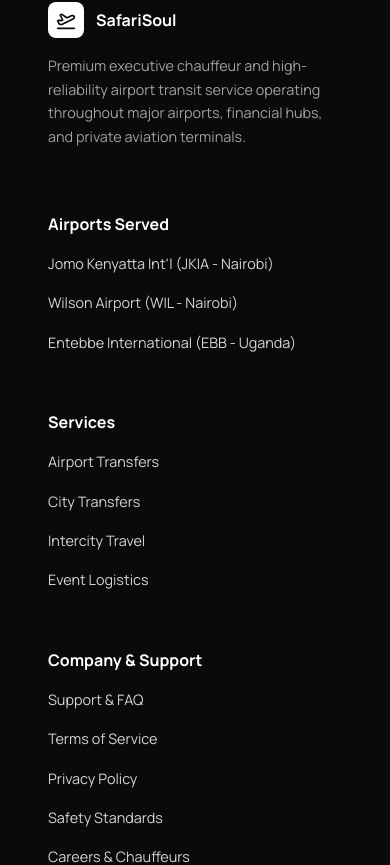
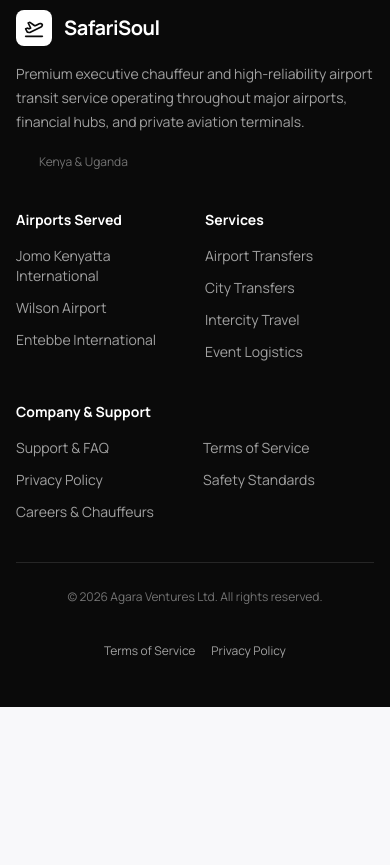
Before and after one commit to agwadan/safari-soul-transport, a Next.js app: page /privacy-policy in a window 390 px wide. Shown: the part 7625-8490 px from the top of the page. After the commit the page ends 8332 px from the top, so only its background shows below. Built offline with nearby package versions, Linux system fonts and the light colour scheme.

Commit message:
Update mobile responsiveness

```diff
--- a/app/components/home/FleetShowcase.tsx
+++ b/app/components/home/FleetShowcase.tsx
@@ -1,6 +1,7 @@
 import Image from "next/image";
 import { convertKesToUsd, fleet, formatKes, formatUsd } from "../data/fleet";
 import Icon from "../ui/Icons";
+
 
 export default function FleetShowcase({
   kesToUsd,
@@ -9,30 +10,32 @@
 }) {
   return (
     <section
-      className="py-16 bg-background border-b border-border-hairline"
+      className="border-b border-border-hairline bg-background py-12 sm:py-16 lg:py-20"
       id="fleet"
     >
-      <div className="max-w-7xl mx-auto px-margin">
+      <div className="mx-auto max-w-7xl px-4 sm:px-6 lg:px-margin">
         {/* Section Header */}
-        <div className="flex flex-col md:flex-row md:items-end justify-between mb-12">
+        <div className="mb-8 flex flex-col gap-4 sm:mb-10 md:flex-row md:items-end md:justify-between lg:mb-12">
           <div>
-            <span className="font-label-sm text-label-sm font-bold tracking-wider text-[#b27c00] uppercase mb-2 block">
+            <span className="mb-2 block text-xs font-bold uppercase tracking-wider text-[#b27c00] sm:text-sm">
               Pristine Executive Vehicles
             </span>
-            <h2 className="font-headline-lg text-headline-lg font-bold text-[#0a0a0a]">
+
+            <h2 className="text-2xl font-bold leading-tight text-[#0a0a0a] sm:text-3xl lg:text-headline-lg">
               Curated Chauffeur Fleet
             </h2>
           </div>
 
-          <div className="flex items-center gap-3 mt-4 md:mt-0 font-label-md text-label-md">
-            <span className="px-3 py-1 rounded-full bg-white border border-border-hairline text-on-surface-variant font-medium">
+          <div>
+            <span className="inline-flex max-w-full items-center gap-2 rounded-full border border-border-hairline bg-white px-3 py-2 text-xs font-medium text-on-surface-variant sm:text-sm">
+              <Icon name="wifi" size={16} />
               Complimentary high-speed Wi-Fi
             </span>
           </div>
         </div>
 
         {/* Fleet Cards */}
-        <div className="flex flex-wrap justify-center gap-6">
+        <div className="grid grid-cols-1 gap-5 sm:grid-cols-2 sm:gap-5 lg:grid-cols-3 lg:gap-6">
           {fleet.map((car) => {
             const bags = car.specs.find((spec) =>
               /bag|luggage/i.test(spec.text),
@@ -41,68 +44,76 @@
             return (
               <div
                 key={car.id}
-                className={`relative w-full sm:w-[calc(50%-0.75rem)] lg:w-[calc(33.333%-1rem)] max-w-sm bg-white rounded-xl p-5 flex flex-col justify-between items-center transition-all hover:-translate-y-1 ${
+                className={`relative flex min-w-0 flex-col overflow-visible rounded-xl bg-white transition-all duration-200 hover:-translate-y-1 ${
                   car.isPopular
-                    ? "border-2 border-[#e5a910] shadow-lg shadow-[#e5a910]/10"
+                    ? "border-2 border-[#e5a910] shadow-md shadow-[#e5a910]/10"
                     : "border border-border-hairline custom-shadow-lvl1 hover:border-black hover:shadow-md"
                 }`}
               >
+                {/* Popular Badge */}
                 {car.isPopular && (
-                  <div className="absolute -top-3 right-5 z-10 bg-[#e5a910] text-[#0a0a0a] font-label-sm text-label-sm font-bold px-3 py-1 rounded-full shadow-sm flex items-center gap-1">
-                    <span className="material-symbols-outlined text-[14px]">
-                     <Icon name="flame" size={20} />
-                    </span>
+                  <div className="absolute -top-3 right-3 z-10 inline-flex max-w-[calc(100%-1.5rem)] items-center gap-1 rounded-full bg-[#e5a910] px-3 py-1 text-[10px] font-bold tracking-wide text-[#0a0a0a] shadow-sm sm:right-4 sm:text-xs">
+                    <Icon name="flame" size={14} />
                     MOST POPULAR
                   </div>
                 )}
+
                 {/* Vehicle Image */}
-                <div className="h-48 w-full relative bg-surface-container-low">
+                <div className="relative aspect-[16/10] w-full overflow-hidden rounded-t-[10px] bg-surface-container-low">
                   <Image
                     src={car.image}
                     alt={car.name}
                     fill
-                    sizes="(max-width: 640px) 100vw, (max-width: 1024px) 50vw, 25vw"
-                    className="object-cover"
+                    sizes="(max-width: 639px) calc(100vw - 34px), (max-width: 1023px) calc(50vw - 30px), (max-width: 1279px) calc(33.333vw - 24px), 400px"
+                    className="object-cover transition-transform duration-300 hover:scale-[1.02]"
                   />
                 </div>
 
-                <div className="p-5 flex flex-col flex-1">
+                {/* Vehicle Details */}
+                <div className="flex flex-1 flex-col p-4 sm:p-5">
+                  {/* Vehicle Name */}
+                  <h3 className="mb-3 text-lg font-semibold leading-snug text-[#0a0a0a] sm:text-xl">
+                    {car.name}
+                  </h3>
+
                   {/* Passenger and Luggage Capacity */}
-                  <div className="flex items-center gap-5 mb-5 text-on-surface-variant font-label-md text-label-md">
+                  <div className="mb-5 flex flex-wrap items-center gap-x-4 gap-y-2 text-xs text-on-surface-variant sm:gap-x-5 sm:text-sm">
                     {car.maxPassengers && (
-                      <span className="flex items-center gap-2">
-                        <Icon name="person" size={20} />
+                      <span className="inline-flex items-center gap-1.5">
+                        <Icon name="person" size={18} />
                         {car.maxPassengers} People
                       </span>
                     )}
 
                     {bags && (
-                      <span className="flex items-center gap-2">
-                        <Icon name="luggage" size={20} />
+                      <span className="inline-flex items-center gap-1.5">
+                        <Icon name="luggage" size={18} />
                         {bags.text}
                       </span>
                     )}
                   </div>
 
-                  {/* Starting Price and Selection */}
-                  <div className="mt-auto pt-4 border-t border-border-hairline flex items-center justify-between gap-3">
-                    <div>
-                      <span className="font-body-sm text-body-sm text-on-surface-variant block">
+                  {/* Price and Selection */}
+                  <div className="mt-auto flex items-center justify-between gap-3 border-t border-border-hairline pt-4">
+                    <div className="min-w-0 flex-1">
+                      <span className="mb-1 block text-xs text-on-surface-variant sm:text-sm">
                         Starting from
                       </span>
-                      <span className="flex items-baseline gap-2 flex-wrap">
-                        <span className="font-headline-md text-headline-md font-bold text-[#0a0a0a]">
+
+                      <div className="flex flex-wrap items-baseline gap-x-2 gap-y-0.5">
+                        <span className="text-lg font-bold leading-tight text-[#0a0a0a] sm:text-xl">
                           {formatKes(car.priceKes)}
                         </span>
-                        <span className="font-body-sm text-body-sm text-on-surface-variant">
+
+                        <span className="text-xs text-on-surface-variant sm:text-sm">
                           / {formatUsd(convertKesToUsd(car.priceKes, kesToUsd, car.priceUsd))}
                         </span>
-                      </span>
+                      </div>
                     </div>
 
                     <button
                       type="button"
-                      className="px-4 py-2.5 bg-[#0a0a0a] hover:bg-[#222222] text-white font-label-md text-label-md font-semibold rounded-lg transition-colors"
+                      className="shrink-0 rounded-lg bg-[#0a0a0a] px-4 py-2.5 text-sm font-semibold text-white transition-colors hover:bg-[#222222] focus-visible:outline-2 focus-visible:outline-offset-2 focus-visible:outline-[#b27c00] sm:px-5"
                     >
                       Select
                     </button>
@@ -112,7 +123,9 @@
             );
           })}
         </div>
-        <p className="mt-6 text-center font-body-sm text-body-sm text-on-surface-variant">
+
+        {/* Currency Disclaimer */}
+        <p className="mt-5 text-center text-xs leading-5 text-on-surface-variant sm:mt-6 sm:text-sm">
           USD amounts are approximate, converted from KES using{" "}
           <a
             href="https://www.exchangerate-api.com"
--- a/app/components/home/MobilityServices.tsx
+++ b/app/components/home/MobilityServices.tsx
@@ -1,4 +1,5 @@
 import Link from "next/link";
+import Icon from "../ui/Icons";
 
 const services = [
   {
@@ -34,49 +35,59 @@
 export default function MobilityServices() {
   return (
     <section
-      className="py-16 bg-white border-b border-border-hairline"
       id="services"
+      className="border-b border-border-hairline bg-white py-12 sm:py-16 lg:py-20"
     >
-      <div className="max-w-7xl mx-auto px-margin">
-        <div className="mb-10 text-center max-w-2xl mx-auto">
-          <span className="font-label-sm text-label-sm font-bold tracking-wider text-[#b27c00] uppercase mb-2 block">
+      <div className="mx-auto max-w-7xl px-4 sm:px-6 lg:px-margin">
+        {/* Section heading */}
+        <div className="mx-auto mb-8 max-w-2xl text-center sm:mb-10 lg:mb-12">
+          <span className="mb-2 block text-xs font-bold uppercase tracking-wider text-[#b27c00] sm:text-sm">
             Comprehensive Executive Mobility
           </span>
-          <h2 className="font-headline-lg text-headline-lg font-bold text-[#0a0a0a] mb-3">
+
+          <h2 className="mb-3 text-2xl font-bold leading-tight text-[#0a0a0a] sm:text-3xl lg:text-headline-lg">
             Tailored Mobility Services
           </h2>
-          <p className="font-body-md text-body-md text-on-surface-variant">
-            Beyond airport connections: dedicated chauffeur solutions designed
-            for executive schedules and discerning corporate itineraries.
+
+          <p className="text-sm leading-6 text-on-surface-variant sm:text-base sm:leading-7">
+            Beyond airport connections: dedicated chauffeur solutions
+            designed for executive schedules and discerning corporate
+            itineraries.
           </p>
         </div>
 
-        <div className="grid grid-cols-1 md:grid-cols-2 lg:grid-cols-4 gap-6">
+        {/* Responsive service cards */}
+        <div className="grid grid-cols-1 gap-4 sm:grid-cols-2 sm:gap-5 lg:grid-cols-4 lg:gap-6">
           {services.map((svc) => (
             <div
               key={svc.title}
-              className="p-6 rounded-xl bg-surface border border-border-hairline hover:border-black transition-all flex flex-col justify-between"
+              className="group flex min-w-0 flex-col justify-between rounded-xl border border-border-hairline bg-white p-4 transition-colors duration-200 hover:border-[#b27c00] sm:p-5 lg:p-6"
             >
               <div>
-                <div className="w-10 h-10 rounded-lg bg-surface-container-high flex items-center justify-center text-[#0a0a0a] mb-4">
-                  <span className="material-symbols-outlined text-[22px]">
-                    {svc.icon}
-                  </span>
+                {/* Icon */}
+                <div className="mb-3 flex h-10 w-10 items-center justify-center rounded-lg bg-[#f8f8fa] text-[#0a0a0a] sm:mb-4">
+                  <Icon name={svc.icon} />
                 </div>
-                <h3 className="font-headline-sm text-headline-sm font-semibold text-[#0a0a0a] mb-1">
+
+                {/* Content */}
+                <h3 className="mb-2 text-base font-semibold leading-snug text-[#0a0a0a] sm:text-lg">
                   {svc.title}
                 </h3>
-                <p className="font-body-sm text-body-sm text-on-surface-variant mb-4">
+
+                <p className="mb-5 text-sm leading-6 text-on-surface-variant">
                   {svc.desc}
                 </p>
               </div>
-              <div className="flex items-center justify-between pt-3 border-t border-border-hairline">
-                <span className="font-label-md text-label-md font-bold text-[#0a0a0a]">
+
+              {/* Footer */}
+              <div className="flex flex-wrap items-center justify-between gap-3 border-t border-border-hairline pt-4">
+                <span className="text-sm font-bold text-[#0a0a0a]">
                   {svc.price}
                 </span>
+
                 <Link
-                  className="text-[#b27c00] hover:text-[#d49b0e] font-label-sm text-label-sm font-semibold hover:underline"
                   href="#"
+                  className="inline-flex items-center gap-1 text-sm font-semibold text-[#b27c00] transition-colors hover:text-[#d49b0e] hover:underline focus-visible:outline-2 focus-visible:outline-offset-4 focus-visible:outline-[#b27c00]"
                 >
                   {svc.cta}
                 </Link>
--- a/app/components/layout/Footer.tsx
+++ b/app/components/layout/Footer.tsx
@@ -1,133 +1,148 @@
 import Link from "next/link";
 import  Icon from "../ui/Icons";
+
 export default function Footer() {
   return (
     <footer className="bg-[#0a0a0a] text-white">
-      <div className="w-full py-space-xl px-margin border-t border-neutral-900 max-w-7xl mx-auto">
-        <div className="grid grid-cols-1 md:grid-cols-2 lg:grid-cols-12 gap-10 mb-12">
-          {/* Brand Information Column */}
-          <div className="lg:col-span-4">
-            <div className="flex items-center gap-3 mb-4">
-              <div className="w-9 h-9 rounded-lg bg-white flex items-center justify-center text-[#0a0a0a]">
-               <Icon name="flight_takeoff" size={20} />
+      <div className="mx-auto w-full max-w-7xl border-t border-neutral-900 px-4 py-12 sm:px-6 sm:py-14 lg:px-margin lg:py-16">
+        {/* Footer Main Content */}
+        <div className="mb-10 grid grid-cols-2 gap-x-5 gap-y-10 sm:gap-x-8 sm:gap-y-12 lg:mb-12 lg:grid-cols-12 lg:gap-8">
+
+          {/* Brand Information */}
+          <div className="col-span-2 lg:col-span-4">
+            <Link href="/" className="mb-4 inline-flex items-center gap-3">
+              <div className="flex h-9 w-9 shrink-0 items-center justify-center rounded-lg bg-white text-[#0a0a0a]">
+                <Icon name="flight_takeoff" size={20} />
               </div>
-              <span className="font-display-hero text-headline-md font-bold text-white">
+
+              <span className="text-xl font-bold tracking-tight text-white sm:text-2xl">
                 SafariSoul
               </span>
+            </Link>
+
+            <p className="mb-5 max-w-sm text-sm leading-6 text-neutral-400">
+              Premium executive chauffeur and high-reliability airport
+              transit service operating throughout major airports,
+              financial hubs, and private aviation terminals.
+            </p>
+
+            <div className="flex items-center gap-2 text-xs text-neutral-500">
+              <Icon name="map-pin" size={15} />
+              <span>Kenya &amp; Uganda</span>
             </div>
-            <p className="font-body-sm text-body-sm text-neutral-400 max-w-sm mb-6 leading-relaxed">
-              Premium executive chauffeur and high-reliability airport transit
-              service operating throughout major airports, financial hubs, and
-              private aviation terminals.
-            </p>
           </div>
 
-          {/* Links Column 1: Airports Served */}
-          <div className="lg:col-span-2 text-body-sm">
-            <h4 className="font-label-lg text-label-lg font-bold text-white mb-4">
+          {/* Airports Served */}
+          <div className="min-w-0 lg:col-span-2">
+            <h4 className="mb-4 text-sm font-bold text-white">
               Airports Served
             </h4>
-            <ul className="space-y-2.5 font-body-sm text-body-sm text-neutral-400">
+
+            <ul className="space-y-3 text-sm leading-5 text-neutral-400">
               <li>
-                <Link className="hover:text-[#e5a910] transition-colors" href="#">
-                  <p>Jomo Kenyatta Int&apos;l (JKIA - Nairobi)</p>
+                <Link href="#" className="transition-colors hover:text-[#e5a910]">
+                  Jomo Kenyatta International
                 </Link>
               </li>
               <li>
-                <Link className="hover:text-[#e5a910] transition-colors" href="#">
-                  <p>Wilson Airport (WIL - Nairobi)</p>
+                <Link href="#" className="transition-colors hover:text-[#e5a910]">
+                  Wilson Airport
                 </Link>
               </li>
               <li>
-                <Link className="hover:text-[#e5a910] transition-colors" href="#">
-                  <p>Entebbe International (EBB - Uganda)</p>
+                <Link href="#" className="transition-colors hover:text-[#e5a910]">
+                  Entebbe International
                 </Link>
               </li>
             </ul>
           </div>
 
-          {/* Links Column 2: Services */}
-          <div className="lg:col-span-2">
-            <h4 className="font-label-lg text-label-lg font-bold text-white mb-4">
+          {/* Services */}
+          <div className="min-w-0 lg:col-span-2">
+            <h4 className="mb-4 text-sm font-bold text-white">
               Services
             </h4>
-            <ul className="space-y-2.5 font-body-sm text-body-sm text-neutral-400">
+
+            <ul className="space-y-3 text-sm leading-5 text-neutral-400">
               <li>
-                <Link className="hover:text-[#e5a910] transition-colors" href="#">
-                  <p>Airport Transfers</p>
+                <Link href="#booking" className="transition-colors hover:text-[#e5a910]">
+                  Airport Transfers
                 </Link>
               </li>
               <li>
-                <Link className="hover:text-[#e5a910] transition-colors" href="#">
-                  <p>City Transfers</p>
+                <Link href="#services" className="transition-colors hover:text-[#e5a910]">
+                  City Transfers
                 </Link>
               </li>
               <li>
-                <Link className="hover:text-[#e5a910] transition-colors" href="#">
-                  <p>Intercity Travel</p>
+                <Link href="#services" className="transition-colors hover:text-[#e5a910]">
+                  Intercity Travel
                 </Link>
               </li>
               <li>
-                <Link className="hover:text-[#e5a910] transition-colors" href="#">
-                  <p>Event Logistics</p>
+                <Link href="#services" className="transition-colors hover:text-[#e5a910]">
+                  Event Logistics
                 </Link>
               </li>
             </ul>
           </div>
 
-          {/* Spacer */}
-          {/* <div className="hidden lg:block lg:col-span-1"></div> */}
-
-          {/* Links Column 4: Support & Legal */}
-          <div className="lg:col-span-3">
-            <h4 className="font-label-lg text-label-lg font-bold text-white mb-4">
+          {/* Company & Support */}
+          <div className="col-span-2 min-w-0 sm:col-span-1 lg:col-span-4">
+            <h4 className="mb-4 text-sm font-bold text-white">
               Company &amp; Support
             </h4>
-            <ul className="space-y-2.5 font-body-sm text-body-sm text-neutral-400">
+
+            <ul className="grid grid-cols-2 gap-x-4 gap-y-3 text-sm leading-5 text-neutral-400 sm:grid-cols-1">
               <li>
-                <Link className="hover:text-[#e5a910] transition-colors" href="#">
-                  <p>Support &amp; FAQ</p>
+                <Link href="/support" className="transition-colors hover:text-[#e5a910]">
+                  Support &amp; FAQ
                 </Link>
               </li>
               <li>
-                <Link className="hover:text-[#e5a910] transition-colors" href="terms-of-service">
-                  <p>Terms of Service</p>
+                <Link href="/terms-of-service" className="transition-colors hover:text-[#e5a910]">
+                  Terms of Service
                 </Link>
               </li>
               <li>
-                <Link className="hover:text-[#e5a910] transition-colors" href="privacy-policy">
-                  <p>Privacy Policy</p>
+                <Link href="/privacy-policy" className="transition-colors hover:text-[#e5a910]">
+                  Privacy Policy
                 </Link>
               </li>
               <li>
-                <Link className="hover:text-[#e5a910] transition-colors" href="">
-                  <p>Safety Standards</p>
+                <Link href="/safety-standards" className="transition-colors hover:text-[#e5a910]">
+                  Safety Standards
                 </Link>
               </li>
               <li>
-                <Link className="hover:text-[#e5a910] transition-colors" href="#">
-                  <p>Careers &amp; Chauffeurs</p>
+                <Link href="/careers" className="transition-colors hover:text-[#e5a910]">
+                  Careers &amp; Chauffeurs
                 </Link>
               </li>
             </ul>
           </div>
         </div>
 
-        {/* Footer Bottom Bar & Copyright */}
-        <div className="pt-8 border-t border-neutral-900 flex flex-col md:flex-row items-center justify-between gap-4 font-body-sm text-body-sm text-neutral-400">
-          <div>© 2026 Agara Ventures Ltd. All rights reserved.</div>
-          <div className="flex items-center space-x-6 font-label-sm text-label-sm">
-            <Link className="hover:text-white transition-colors" href="/terms-of-service">
+        {/* Footer Bottom Bar */}
+        <div className="flex flex-col gap-5 border-t border-neutral-800 pt-6 text-center sm:pt-8 md:flex-row md:items-center md:justify-between md:text-left">
+          <p className="text-xs leading-5 text-neutral-500 sm:text-sm">
+            © 2026 Agara Ventures Ltd. All rights reserved.
+          </p>
+
+          <div className="flex flex-wrap items-center justify-center gap-x-4 gap-y-3 text-xs text-neutral-400 sm:gap-x-6 sm:text-sm md:justify-end">
+            <Link
+              href="/terms-of-service"
+              className="transition-colors hover:text-white"
+            >
               Terms of Service
             </Link>
-            <span>•</span>
-            <Link className="hover:text-white transition-colors" href="/privacy-policy">
+
+            <Link
+              href="/privacy-policy"
+              className="transition-colors hover:text-white"
+            >
               Privacy Policy
             </Link>
-           {/*  <span>•</span>
-            <Link className="hover:text-white transition-colors" href="#">
-              Cookie Preferences
-            </Link> */}
           </div>
         </div>
       </div>
```
